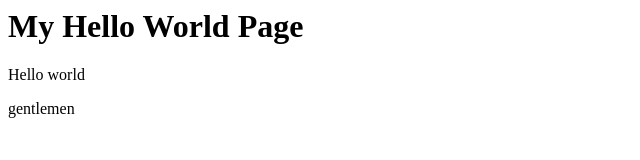
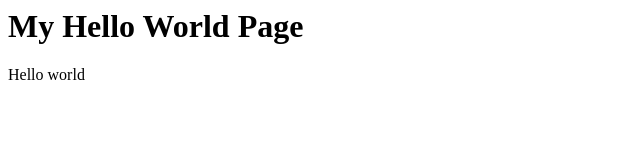
Before and after one commit to johnfborden/johnfborden.github.io, a plain HTML site: page index.html in a window 1280 px wide. Shown: the full height of the page, 0-640 px from the left. Drawn offline with Linux system fonts and the light colour scheme.

Commit message:
Update index.html

```diff
--- a/index.html
+++ b/index.html
@@ -5,6 +5,5 @@
   <body>
    <h1>My Hello World Page</h1>
    <p>Hello world</p>
-gentlemen
    </body>
 </html>
```
